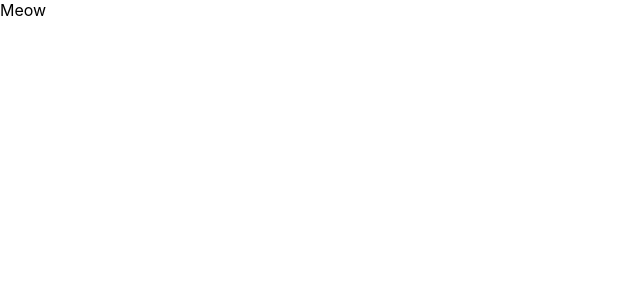
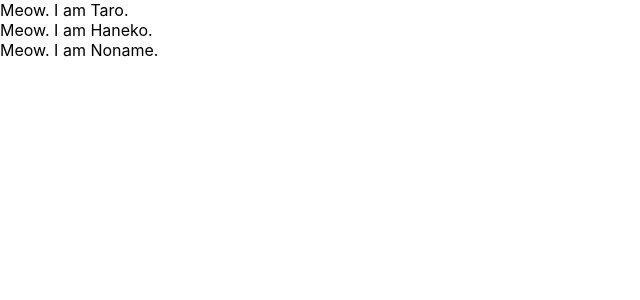
Before and after one commit to hinohara0817/react_and_redux, a React (Create React App) app in the folder react_and_redux/: page / in a window 1280 px wide. Shown: the top 300 px of the page, without its empty margins (0-640 px from the left). Built offline with nearby package versions, Linux system fonts and the light colour scheme.

Commit message:
add props

```diff
--- a/react_and_redux/src/App.js
+++ b/react_and_redux/src/App.js
@@ -1,16 +1,30 @@
 import React from 'react';
 
 function App() {
+  const profiles = [
+    {name: "Taro"},
+    {name: "Haneko"},
+    {},
+  ]
   return (
     <div>
-      <Cat />
+      {/* props */}
+      {
+        profiles.map((profile, index) => {
+        //{*/ keyが必要 */}
+          return <Cat name={profile.name} key={index}/>
+        })
+      }
     </div>
   );
 }
 
-
-const Cat = () =>{
-  return <div>Meow</div>
+//関数コンポーネント
+const Cat = (props) =>{
+  return <div>Meow. I am {props.name}.</div>
 }
 
+Cat.defaultProps = {
+  name: "Noname"
+}
 export default App;
```
